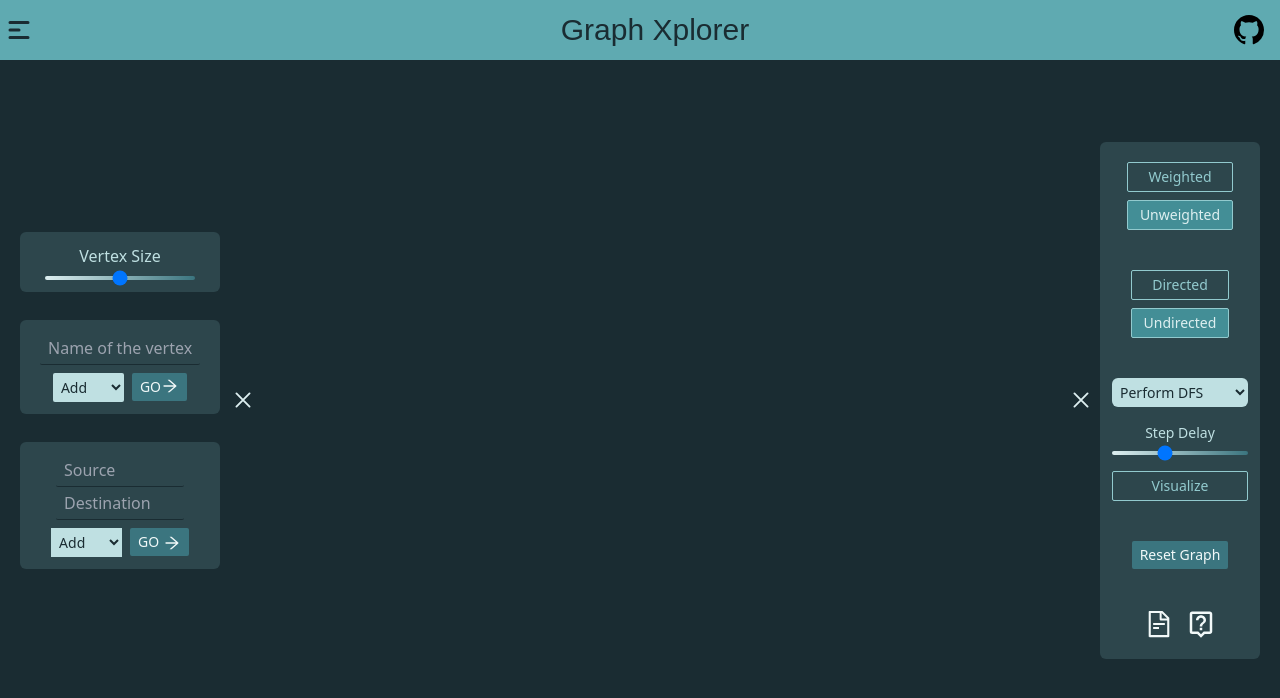
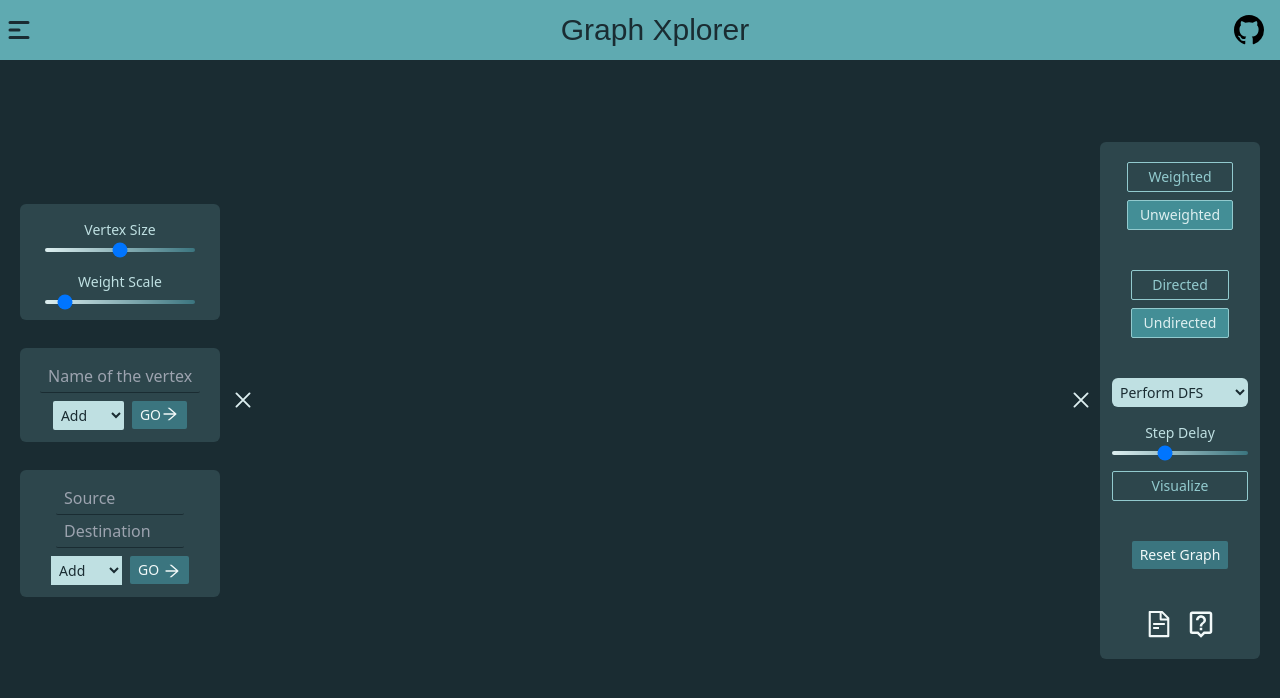
Before and after one commit to iamattri0001/graph-xplorer, a React (Create React App) app: page / in a window 1280 px wide. Shown: the top 698 px of the page. Built offline with nearby package versions, Linux system fonts and the light colour scheme; some icons are missing.

Commit message:
add weight scale

```diff
--- a/src/Components/Graph.jsx
+++ b/src/Components/Graph.jsx
@@ -2,7 +2,7 @@ import { useEffect } from 'react';
 import Node from './Graph/Node';
 import Edge from './Graph/Edge';
 
-const Graph = ({ nodes, edges, setNodes, isDirected, isWeighted, nodeSize }) => {
+const Graph = ({ nodes, edges, setNodes, isDirected, isWeighted, nodeSize, weightFactor}) => {
 
     const handlePositionChange = (name, x, y) => {
         const node = nodes[name];
@@ -16,6 +16,7 @@ const Graph = ({ nodes, edges, setNodes, isDirected, isWeighted, nodeSize }) =>
             }));
         }
     }
+
     useEffect(() => {
         if (Object.keys(nodes).length) {
             localStorage.setItem('graph', JSON.stringify({
@@ -42,6 +43,7 @@ const Graph = ({ nodes, edges, setNodes, isDirected, isWeighted, nodeSize }) =>
                                 isWeighted={isWeighted}
                                 isDirected={isDirected}
                                 nodeSize={nodeSize}
+                                weightfactor={weightFactor}
                             />)
                     }
 
--- a/src/Components/Graph/Edge.jsx
+++ b/src/Components/Graph/Edge.jsx
@@ -1,6 +1,7 @@
 import Arrow from "./Arrow"
 
-const Edge = ({ from, to, isWeighted, isDirected, fromName, toName, nodeSize }) => {
+const Edge = ({ from, to, isWeighted, isDirected, fromName, toName, nodeSize, weightfactor}) => {
+    console.log(weightfactor);
     return (
         <g className='edge stroke-edge' datafrom={fromName} datato={toName}>
 
@@ -13,11 +14,11 @@ const Edge = ({ from, to, isWeighted, isDirected, fromName, toName, nodeSize })
             />
 
             {isWeighted && <text
-                className='stroke-none fill-wedgewood-50 text-sm'
+                className='stroke-none fill-wedgewood-50 text-md'
                 x={(from.x + to.x) / 2 + 5}
                 y={(from.y + to.y) / 2 - 10}>
 
-                {Math.ceil(Math.sqrt(Math.pow(from.x - to.x, 2) + Math.pow(from.y - to.y, 2)) / 10)}
+                {Math.ceil((Math.sqrt(Math.pow(from.x - to.x, 2) + Math.pow(from.y - to.y, 2)) / 10) * weightfactor)}
             </text>}
 
             {isDirected &&
--- a/src/Components/Home.jsx
+++ b/src/Components/Home.jsx
@@ -22,6 +22,8 @@ const Home = ({ showMessage }) => {
     const [isHelpOpen, setIsHelpOpen] = useState(false);
 
     const [inputMenuOpen, setInputMenuOpen] = useState(false);
+
+    const [weightFactor, setWeightFactor] = useState(1);
 
     useEffect(() => {
         if (localStorage.getItem('graph')) {
@@ -70,6 +72,7 @@ const Home = ({ showMessage }) => {
                 isWeighted={isWeighted}
                 showMessage={showMessage}
                 nodeSize={nodeSize}
+                weightFactor={weightFactor}
             />
 
             <LeftMenu
@@ -81,6 +84,8 @@ const Home = ({ showMessage }) => {
                 showMessage={showMessage}
                 nodeSize={nodeSize}
                 setNodeSize={setNodeSize}
+                weightFactor={weightFactor}
+                setWeightFactor={setWeightFactor}
             />
             {isHelpOpen &&
                 <Modal openCloseHandler={setIsHelpOpen} openOrClose={isHelpOpen}>
--- a/src/Components/UI/LeftMenu.jsx
+++ b/src/Components/UI/LeftMenu.jsx
@@ -7,7 +7,16 @@ import { AiOutlineArrowRight } from 'react-icons/ai';
 import nodeActionHandler from '../../utils/handlers/nodeActionHandler';
 import edgeActionHandler from '../../utils/handlers/edgeActionHandler';
 
-const LeftMenu = ({ nodes, edges, setEdges, setNodes, isDirected, showMessage, setNodeSize, nodeSize}) => {
+const LeftMenu = ({
+    nodes,
+    edges,
+    setEdges,
+    setNodes,
+    isDirected,
+    showMessage,
+    setNodeSize, nodeSize,
+    weightFactor,
+    setWeightFactor }) => {
     const [isOpen, setIsOpen] = useState(true);
 
 
@@ -57,11 +66,21 @@ const LeftMenu = ({ nodes, edges, setEdges, setNodes, isDirected, showMessage, s
             className={`floating-menu absolute h-screen flex items-center justify-center ${isOpen ? `left-5` : `left-[-194px]`} transition-all duration-200 gap-x-2`}>
 
             <div className=' text-wedgewood-50 flex flex-col items-center justify-center gap-y-7'>
-                <div className='bg-wedgewood-900 w-full flex flex-col gap-y-2 items-center justify-center py-3 rounded-md'>
-                    <span className='text-wedgewood-200'>
-                        Vertex Size
-                    </span>
-                    <input type="range" id="node-size-controller" max={2} min={1} step={0.1} onChange={(ev) => setNodeSize(ev.target.value)} value={nodeSize} className='appearance-none h-1 w-[75%] bg-gradient-to-r from-wedgewood-100 to-wedgewood-600 rounded-md outline-none thumb:bg-red-500 cursor-pointer' />
+                <div className='bg-wedgewood-900 w-full py-4 flex flex-col gap-y-5 items-center justify-center rounded-md'>
+
+                    <div className='flex flex-col w-full items-center justify-center gap-y-2'>
+                        <span className='text-wedgewood-200 text-sm'>
+                            Vertex Size
+                        </span>
+                        <input type="range" id="node-size-controller" max={2} min={1} step={0.1} onChange={(ev) => setNodeSize(ev.target.value)} value={nodeSize} className='appearance-none h-1 w-[75%] bg-gradient-to-r from-wedgewood-100 to-wedgewood-600 rounded-md outline-none cursor-pointer' />
+                    </div>
+
+                    <div className='flex flex-col w-full items-center justify-center gap-y-2'>
+                        <span className='text-wedgewood-200 text-sm'>
+                            Weight Scale
+                        </span>
+                        <input type="range" id="weight-scale-controller" max={10} min={0.1} step={0.1} onChange={(ev) => setWeightFactor(ev.target.value)} value={weightFactor} className='appearance-none h-1 w-[75%] bg-gradient-to-r from-wedgewood-100 to-wedgewood-600 rounded-md outline-none cursor-pointer' />
+                    </div>
                 </div>
 
                 <form
```
